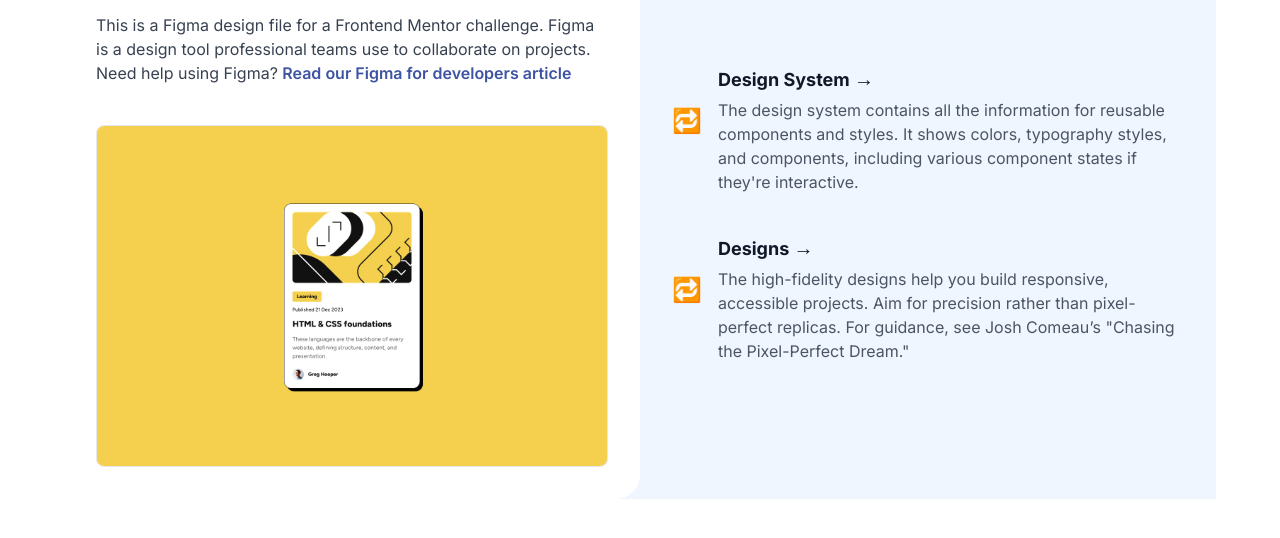
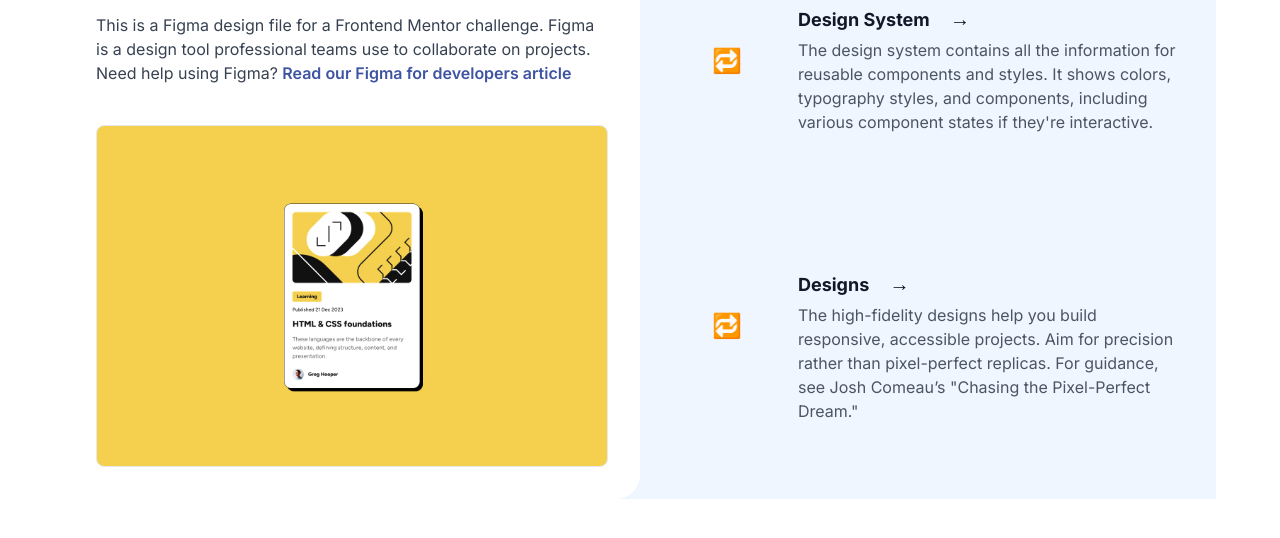
Before and after one commit to NIYONIZERA/Blog-preview-card, a website: page index.html in a window 1280 px wide. Shown: the part 186-724 px from the top of the page. Drawn offline with nearby package versions, Linux system fonts and the light colour scheme.

Commit message:
right section fixed

```diff
--- a/index.html
+++ b/index.html
@@ -39,10 +39,10 @@
     <div class="lg:w-1/2  p-8 space-y-10 flex flex-col justify-center">
 
       <div class="flex items-start">
-        <div class="text-teal-500 text-2xl mr-4 pt-10">🔁</div>
-        <div class="flex-1">
-          <div class="flex justify-between items-center">
-            <h3 class="font-bold text-lg text-gray-900">Design System <span class="text-xl">→</span></h3>
+        <div class="text-teal-500 text-2xl mr-4 p-10">🔁</div>
+        <div class="flex-1  mb-24">
+          <div class="flex justify-between items-center ">
+            <h3 class="font-bold text-lg text-gray-900">Design System <span class="font-extrabold text-xl  ps-4">→</span></h3>
 
           </div>
           <p class="text-gray-600 mt-1">
@@ -54,11 +54,11 @@
       <!-- Designs -->
       <div class="flex items-start">
 
-        <div class="text-teal-500 text-2xl mr-4 pt-10">🔁</div>
-        <div class="flex-1">
+        <div class="text-teal-500 text-2xl mr-4 p-10">🔁</div>
+        <div class="flex-1  mb-18 ">
 
           <div class="flex justify-between items-center">
-            <h3 class="font-bold text-lg text-gray-900">Designs <span class="text-xl">→</span></h3>
+            <h3 class="font-bold text-lg text-gray-900">Designs <span class="font-extrabold text-xl  ps-4">→</span></h3>
 
           </div>
           <p class="text-gray-600 mt-1">
```
